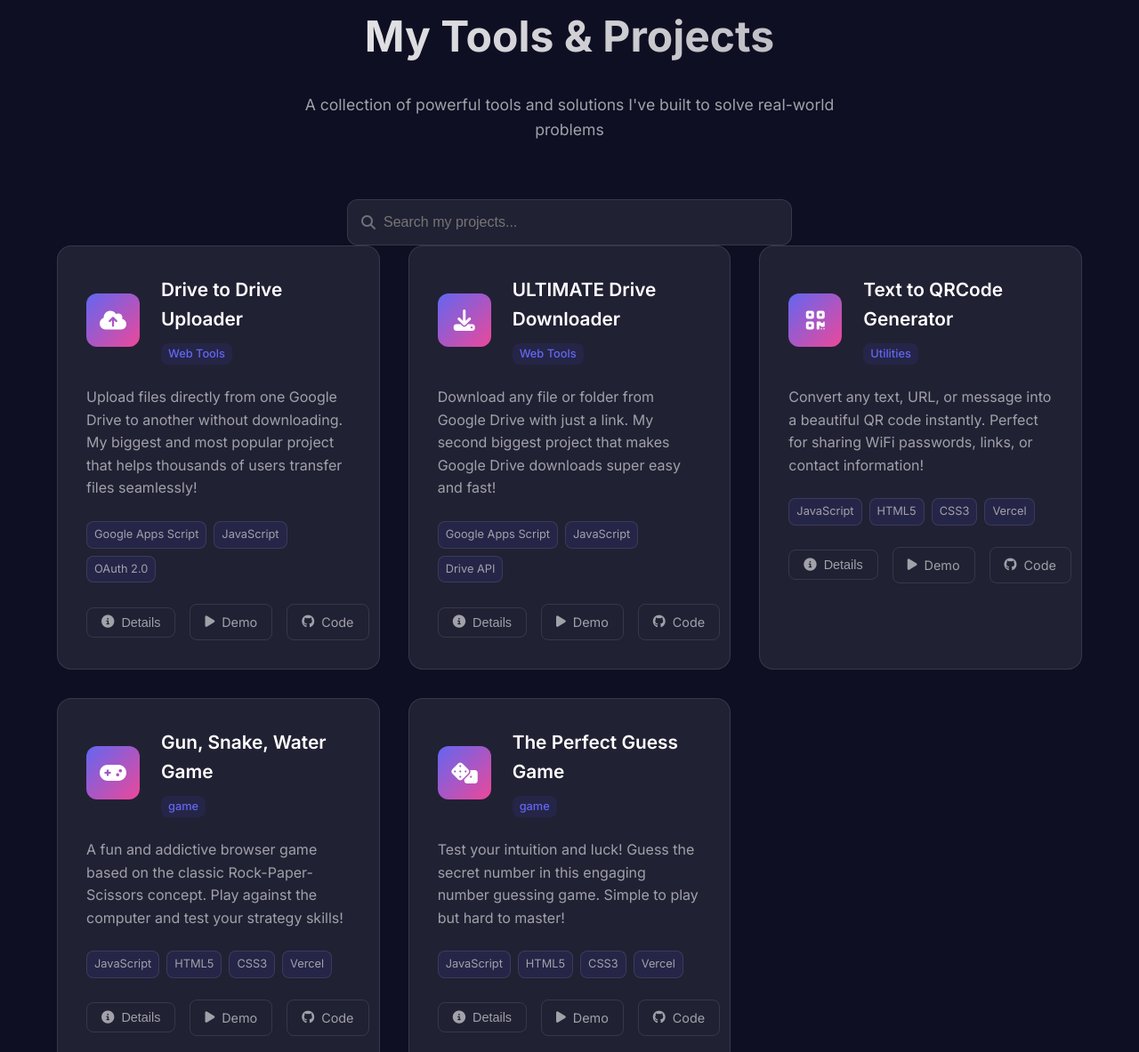
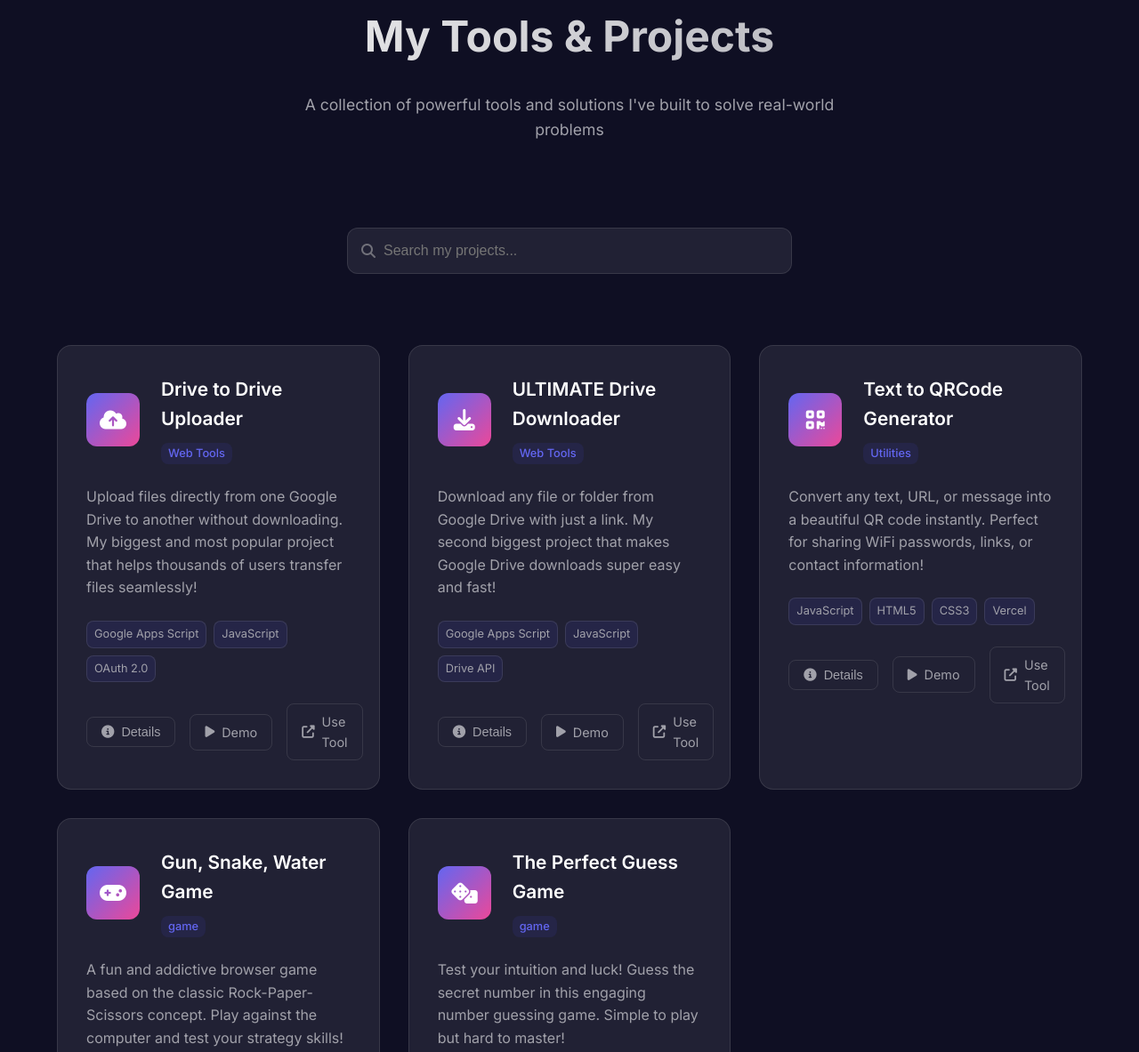
Before and after one commit to umarJ-max/Tools-Collection, a website: page index.html in a window 1280 px wide. Shown: the part 861-2044 px from the top of the page at 89% size. Drawn offline with Linux system fonts and the light colour scheme; animation ran at ten frames a second.

Commit message:
Fix search bar positioning and remove redundant Code buttons for cleaner UI

```diff
--- a/js/main.js
+++ b/js/main.js
@@ -162,13 +162,9 @@
                     <i class="fas fa-play"></i>
                     Demo
                 </a>
-                <a href="${tool.githubUrl}" class="action-btn" target="_blank">
-                    <i class="fab fa-github"></i>
-                    Code
-                </a>
                 <a href="${tool.downloadUrl}" class="action-btn" target="_blank">
-                    <i class="fas fa-download"></i>
-                    Download
+                    <i class="fas fa-external-link-alt"></i>
+                    Use Tool
                 </a>
             </div>
         `;
@@ -233,13 +229,9 @@
                     <i class="fas fa-play"></i>
                     Try Demo
                 </a>
-                <a href="${tool.githubUrl}" class="btn btn-secondary" target="_blank">
-                    <i class="fab fa-github"></i>
-                    View Code
-                </a>
                 <a href="${tool.downloadUrl}" class="btn btn-outline" target="_blank">
                     <i class="fas fa-download"></i>
-                    Download
+                    Use Tool
                 </a>
             </div>
         `;
--- a/styles/main.css
+++ b/styles/main.css
@@ -477,6 +477,8 @@
     flex-direction: column;
     gap: var(--spacing-lg);
     align-items: center;
+    margin-bottom: var(--spacing-xl);
+    padding: var(--spacing-lg) 0;
 }
 
 .search-box {
```
